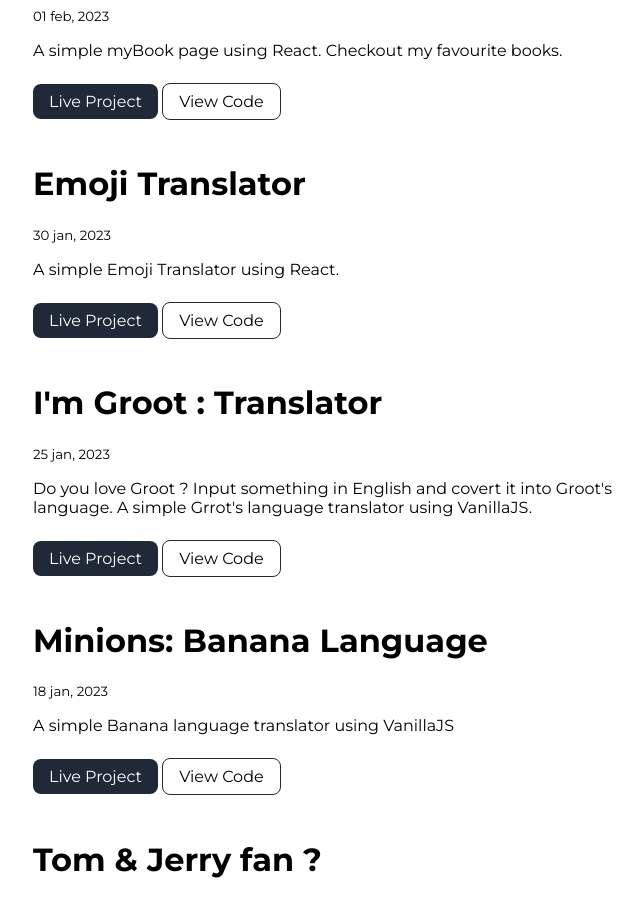
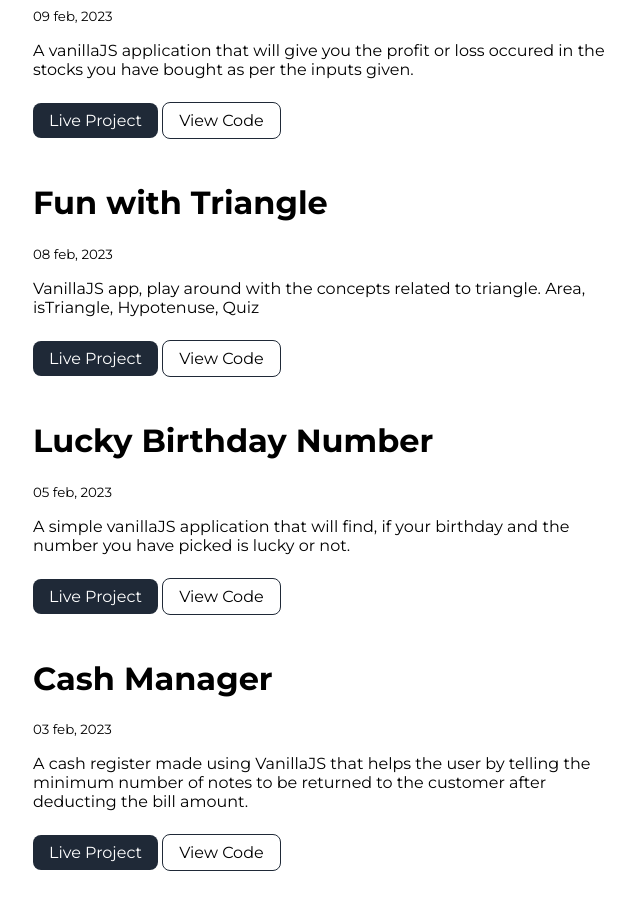
Before and after one commit to ansarimoosa99/my-portfolio-website, a plain HTML site: page projects.html in a window 1280 px wide. Shown: the part 746-1645 px from the top of the page, without its empty margins (327-970 px from the left). Drawn offline with Linux system fonts and the light colour scheme.

Commit message:
Update projects

```diff
--- a/projects.html
+++ b/projects.html
@@ -6,15 +6,13 @@
     <meta name="viewport" content="width=device-width, initial-scale=1.0" />
     <title>projects | Moosa Ansari</title>
     <link rel="stylesheet" href="style.css" />
-    <link rel="icon" type="image/x-icon" href="/images/favicon.ico">
-
+    <link rel="icon" type="image/x-icon" href="/images/favicon.ico" />
   </head>
   <body>
     <nav class="navigation container">
       <div class="nav-brand">
         <!-- <a class="link" href="/index.html">Moosa Ansari</a> -->
         <a class="link" href="/index.html">Hello !</a>
-
       </div>
       <ul class="list-non-bullet nav-pills">
         <li class="list-item-inline">
@@ -33,11 +31,105 @@
       <h1 class="hero-heading">
         See my <span class="header-heading-style">Projects</span>
         <!-- <h1 class="hero-heading">Moosa Ansari <span class="header-heading-style">| Web Developer</span></h1>
-
-      </h1> -->
+-->
+      </h1>
     </header>
 
     <ul class="list list-non-bullet">
+
+
+      <!-- project list stats -->
+      <!-- <section class="section"></section> -->
+      <div class="container container-center">
+        <li>
+          <h1>Palindrome Birthday</h1>
+          <small>07 feb, 2023</small>
+          <p>
+            A vanillaJS app. Input your birthday and find out, if your birthday is palindrome or not. If not, the application will tell you by how many days you missed the palindrome date.
+          </p>
+          <div class="projects">
+            <a class="link link-primary" href="https://birthday-palindrome-find.netlify.app/"
+              >Live Project</a
+            >
+            <!-- inline -->
+            <a
+              class="link link-secondary"
+              href="https://github.com/ansarimoosa99/palindrome-birthday"
+              >View Code</a
+            >
+          </div>
+        </li>
+      </div>
+
+
+      <div class="container container-center">
+        <li>
+          <h1>Stonks</h1>
+          <small>09 feb, 2023</small>
+          <p>
+            A vanillaJS application that will give you the profit or loss occured in the stocks you have bought as per the inputs given.
+          </p>
+          <div class="projects">
+            <a class="link link-primary" href="https://stonks-pnl.netlify.app/"
+              >Live Project</a
+            >
+            <!-- inline -->
+            <a
+              class="link link-secondary"
+              href="https://github.com/ansarimoosa99/stock-profit-or-loss"
+              >View Code</a
+            >
+          </div>
+        </li>
+      </div>
+
+
+      <div class="container container-center">
+        <li>
+          <h1>Fun with Triangle</h1>
+          <small>08 feb, 2023</small>
+          <p>
+            VanillaJS app, play around with the concepts related to triangle.
+             Area, isTriangle, Hypotenuse, Quiz
+          </p>
+          <div class="projects">
+            <a class="link link-primary" href="https://funny-triangle-4.netlify.app/"
+              >Live Project</a
+            >
+            <!-- inline -->
+            <a
+              class="link link-secondary"
+              href="https://github.com/ansarimoosa99/fun-with-triangle/"
+              >View Code</a
+            >
+          </div>
+        </li>
+      </div>
+
+
+      <div class="container container-center">
+        <li>
+          <h1>Lucky Birthday Number</h1>
+          <small>05 feb, 2023</small>
+          <p>
+            A simple vanillaJS application that will find, if your birthday and the number you have picked is lucky or not.
+          </p>
+          <div class="projects">
+            <a class="link link-primary" href="https://lucky-birthday-hamster.netlify.app/"
+              >Live Project</a
+            >
+            <!-- inline -->
+
+            <a
+              class="link link-secondary"
+              href="https://github.com/ansarimoosa99/is-your-birthday-lucky"
+              >View Code</a
+            >
+          </div>
+        </li>
+      </div>
+
+      <!-- hghvjh -->
 
 
       <div class="container container-center">
@@ -45,12 +137,20 @@
           <h1>Cash Manager</h1>
           <small>03 feb, 2023</small>
           <p>
-          A cash register made using VanillaJS that helps the user by telling the minimum number of notes to be returned to the customer after deducting the bill amount.
+            A cash register made using VanillaJS that helps the user by telling
+            the minimum number of notes to be returned to the customer after
+            deducting the bill amount.
           </p>
           <div class="projects">
-        <a class="link link-primary" href="https://countpaisa.netlify.app/">Live Project</a>
+            <a class="link link-primary" href="https://countpaisa.netlify.app/"
+              >Live Project</a
+            >
             <!-- inline -->
-        <a class="link link-secondary" href="https://github.com/ansarimoosa99/cash-register">View Code</a>
+            <a
+              class="link link-secondary"
+              href="https://github.com/ansarimoosa99/cash-register"
+              >View Code</a
+            >
           </div>
         </li>
       </div>
@@ -59,61 +159,80 @@
         <li>
           <h1>myBooks</h1>
           <small>01 feb, 2023</small>
-        <p>
-          A simple myBook page using React. Checkout my favourite books.
-        </p>
+          <p>A simple myBook page using React. Checkout my favourite books.</p>
           <div class="projects">
-        <a class="link link-primary" href="https://hwvb4s.csb.app/">Live Project</a>
+            <a class="link link-primary" href="https://hwvb4s.csb.app/"
+              >Live Project</a
+            >
             <!-- inline -->
-        <a class="link link-secondary" href="https://github.com/ansarimoosa99/my-fav-book">View Code</a>
-    </div>
-    </li>
-    </div>
-
-
-      <div class="container container-center">
-        <li>
-        <h1>Emoji Translator </h1>
-        <small>30 jan, 2023</small>
-        <p>
-          A simple Emoji Translator using React.
-        </p>
-        <div class="projects">
-        <a class="link link-primary" href="https://uwv9ig.csb.app/">Live Project</a>
-        <!-- inline -->
-        <a class="link link-secondary" href="https://github.com/ansarimoosa99/emoji-translator">View Code</a>
-    </div>
-    </li>
-    </div>
-
-
-
-    <div class="container container-center">
-      <li>
-      <h1>I'm Groot : Translator </h1>
-      <small>25 jan, 2023</small>
-      <p>
-        Do you love Groot ? Input something in English and covert it into Groot's language. A simple Grrot's language translator using VanillaJS.
-      </p>
-      <div class="projects">
-      <a class="link link-primary" href="https://grooot.netlify.app/">Live Project</a>
-      <!-- inline -->
-      <a class="link link-secondary" href="https://github.com/ansarimoosa99/vanillaJs-Groot">View Code</a>
+            <a
+              class="link link-secondary"
+              href="https://github.com/ansarimoosa99/my-fav-book"
+              >View Code</a
+            >
           </div>
         </li>
       </div>
 
       <div class="container container-center">
         <li>
-          <h1>Minions: Banana Language </h1>
-          <small>18 jan, 2023</small>
+          <h1>Emoji Translator</h1>
+          <small>30 jan, 2023</small>
+          <p>A simple Emoji Translator using React.</p>
+          <div class="projects">
+            <a class="link link-primary" href="https://uwv9ig.csb.app/"
+              >Live Project</a
+            >
+            <!-- inline -->
+            <a
+              class="link link-secondary"
+              href="https://github.com/ansarimoosa99/emoji-translator"
+              >View Code</a
+            >
+          </div>
+        </li>
+      </div>
+
+      <div class="container container-center">
+        <li>
+          <h1>I'm Groot : Translator</h1>
+          <small>25 jan, 2023</small>
           <p>
-            A simple Banana language translator using VanillaJS
+            Do you love Groot ? Input something in English and covert it into
+            Groot's language. A simple Grrot's language translator using
+            VanillaJS.
           </p>
           <div class="projects">
-          <a class="link link-primary" href="https://speak-banananaa.netlify.app">Live Project</a>
+            <a class="link link-primary" href="https://grooot.netlify.app/"
+              >Live Project</a
+            >
             <!-- inline -->
-          <a class="link link-secondary" href="https://github.com/ansarimoosa99/vanillaJs-Banana-Translator">View Code</a>
+            <a
+              class="link link-secondary"
+              href="https://github.com/ansarimoosa99/vanillaJs-Groot"
+              >View Code</a
+            >
+          </div>
+        </li>
+      </div>
+
+      <div class="container container-center">
+        <li>
+          <h1>Minions: Banana Language</h1>
+          <small>18 jan, 2023</small>
+          <p>A simple Banana language translator using VanillaJS</p>
+          <div class="projects">
+            <a
+              class="link link-primary"
+              href="https://speak-banananaa.netlify.app"
+              >Live Project</a
+            >
+            <!-- inline -->
+            <a
+              class="link link-secondary"
+              href="https://github.com/ansarimoosa99/vanillaJs-Banana-Translator"
+              >View Code</a
+            >
           </div>
         </li>
       </div>
@@ -122,32 +241,46 @@
         <li>
           <h1>Tom & Jerry fan ?</h1>
           <small>14 jan, 2023</small>
-        <p>
-          A simple CLI quiz game on Tom & jerry the cartoon show
-        </p>
+          <p>A simple CLI quiz game on Tom & jerry the cartoon show</p>
           <div class="projects">
-        <a class="link link-primary" href="https://replit.com/@ansarimoosa99/Fun-Quiz?embed=1&output=1">Live Project</a>
+            <a
+              class="link link-primary"
+              href="https://replit.com/@ansarimoosa99/Fun-Quiz?embed=1&output=1"
+              >Live Project</a
+            >
             <!-- inline -->
-        <a class="link link-secondary" href="https://github.com/ansarimoosa99/fun-quiz-tom-n-jerry">View Code</a>
+            <a
+              class="link link-secondary"
+              href="https://github.com/ansarimoosa99/fun-quiz-tom-n-jerry"
+              >View Code</a
+            >
           </div>
         </li>
       </div>
-    <div class="container container-center ">
-
+      <div class="container container-center">
         <li>
           <h1>CLI App: Do You know me ?</h1>
           <small>14 jan, 2023</small>
           <p>
-          A simple CLI quiz game builr using nodeJS : Do you know me? Share among your friends
+            A simple CLI quiz game builr using nodeJS : Do you know me? Share
+            among your friends
           </p>
           <div class="projects">
-        <a class="link link-primary" href="https://replit.com/@ansarimoosa99/do-you-know-me?embed=1&output=1">Live Project</a>
+            <a
+              class="link link-primary"
+              href="https://replit.com/@ansarimoosa99/do-you-know-me?embed=1&output=1"
+              >Live Project</a
+            >
             <!-- inline -->
-        <a class="link link-secondary" href="https://github.com/ansarimoosa99/do-you-know-me">View Code</a>
+            <a
+              class="link link-secondary"
+              href="https://github.com/ansarimoosa99/do-you-know-me"
+              >View Code</a
+            >
           </div>
         </li>
+      </div>
     </ul>
-</div>
     <footer class="footer">
       <div class="footer-header">Connect on social</div>
       <ul class="list-non-bullet social-links">
--- a/style.css
+++ b/style.css
@@ -148,6 +148,9 @@ hr {
     background-color: var(--off-white);
 }
 
+/* p{
+    margin-bottom: 0rem;
+} */
 
 /* footer */
 
```
Lines whose indentation alone changed are shown as unchanged.
